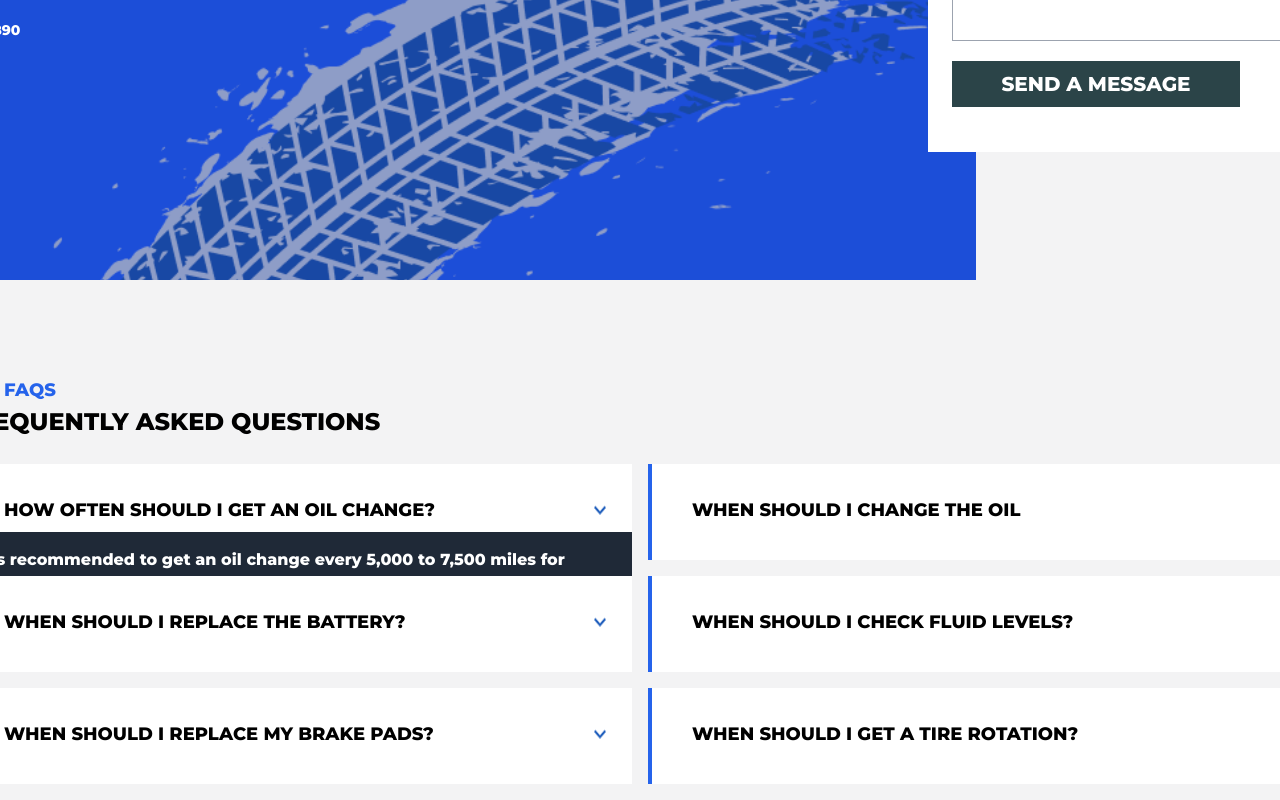
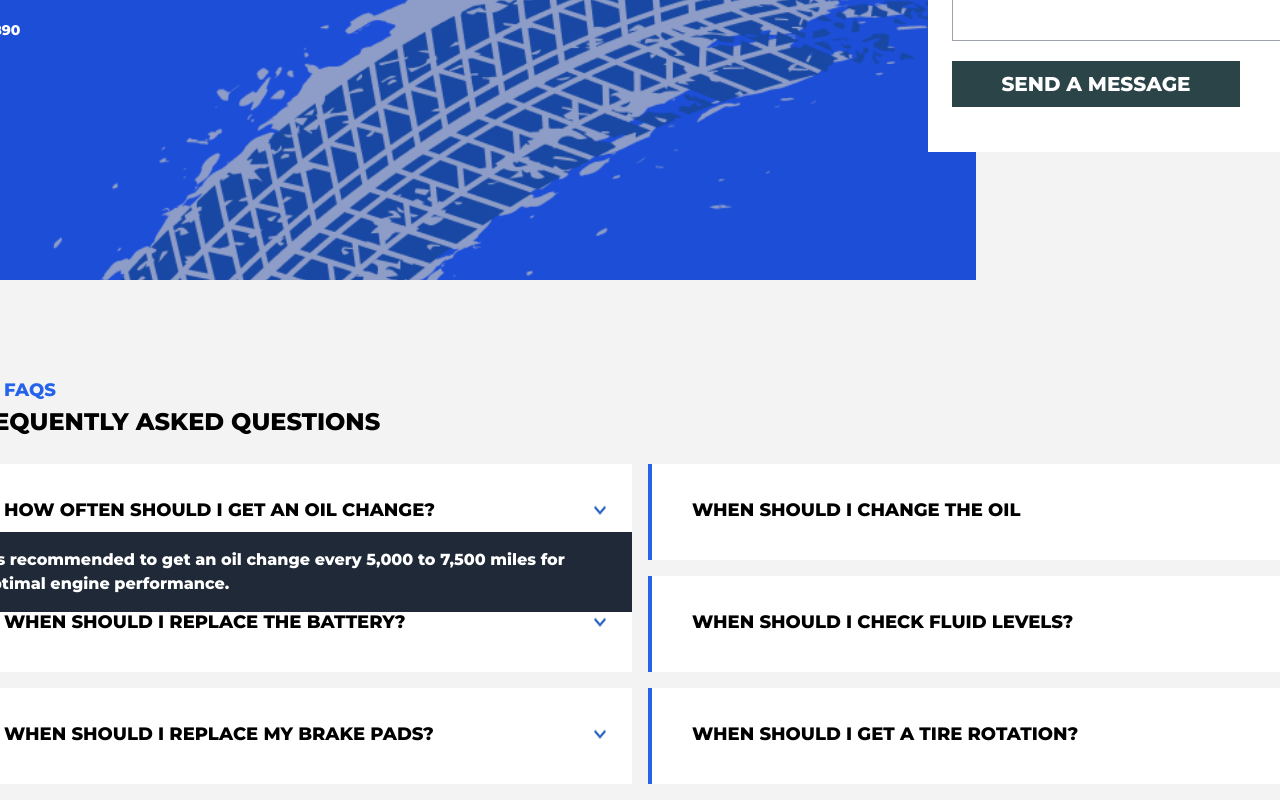
Before and after one commit to abz-abhi/autogarage, a React (Vite) app: page / in a window 1280 px wide. Both pictures are taken after a click on the element "HOW OFTEN SHOULD I GET AN OIL CHANGE?". Shown: the part 4768-5568 px from the top of the page. Built offline with nearby package versions, Linux system fonts and the light colour scheme.

Commit message:
seventh page complite

```diff
--- a/src/pages/page7.jsx
+++ b/src/pages/page7.jsx
@@ -57,7 +57,7 @@ function Page7() {
                       {faq.question}
                       <img src="../public/mdi_chevron-up.png" alt="" />
                     </summary>
-                    <p className="mt-2 bg-gray-800 p-4 text-white">
+                    <p className="mt-2 relative bg-gray-800 p-4 text-white">
                       {faq.answer}
                     </p>
                   </details>
```
